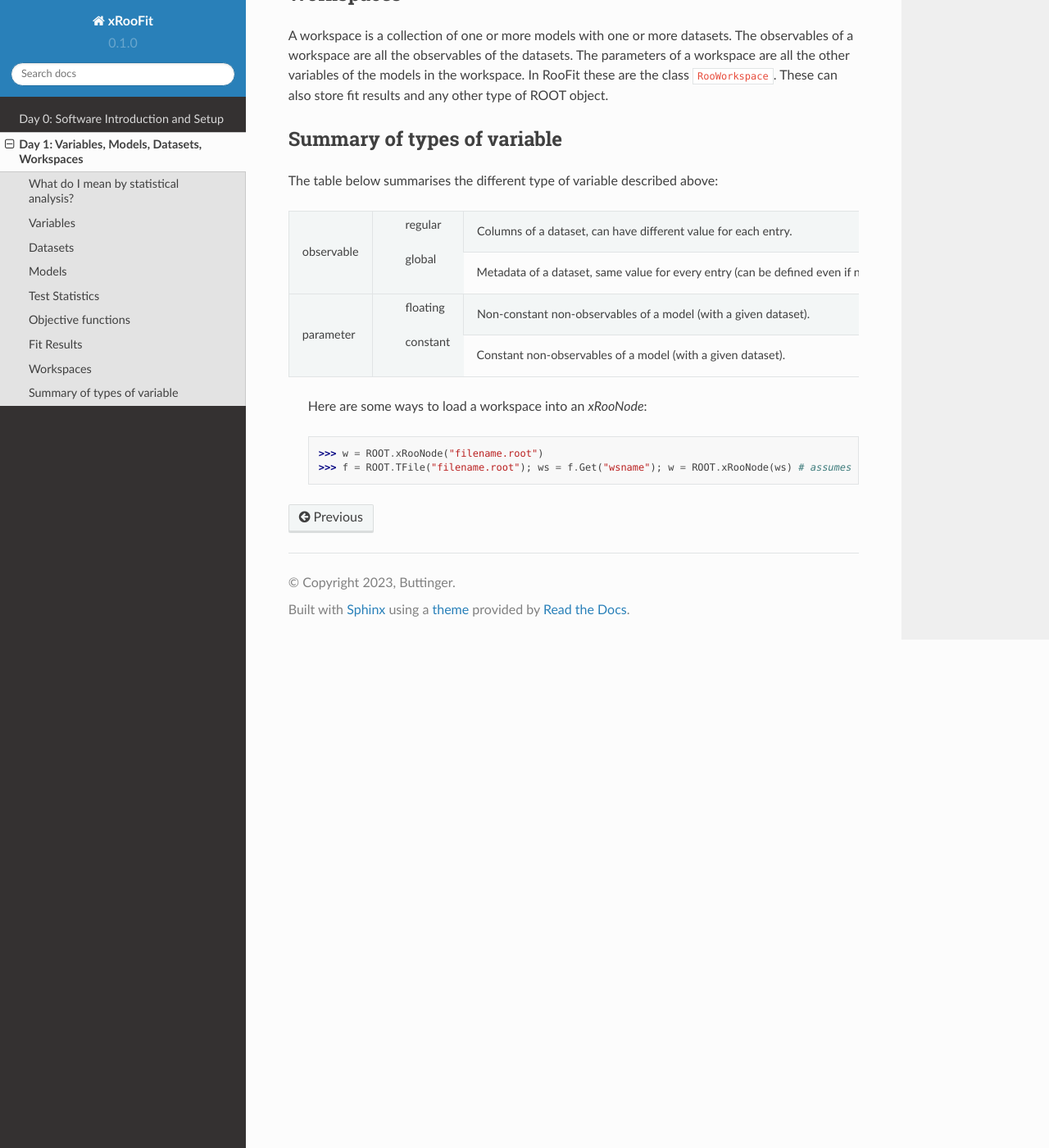
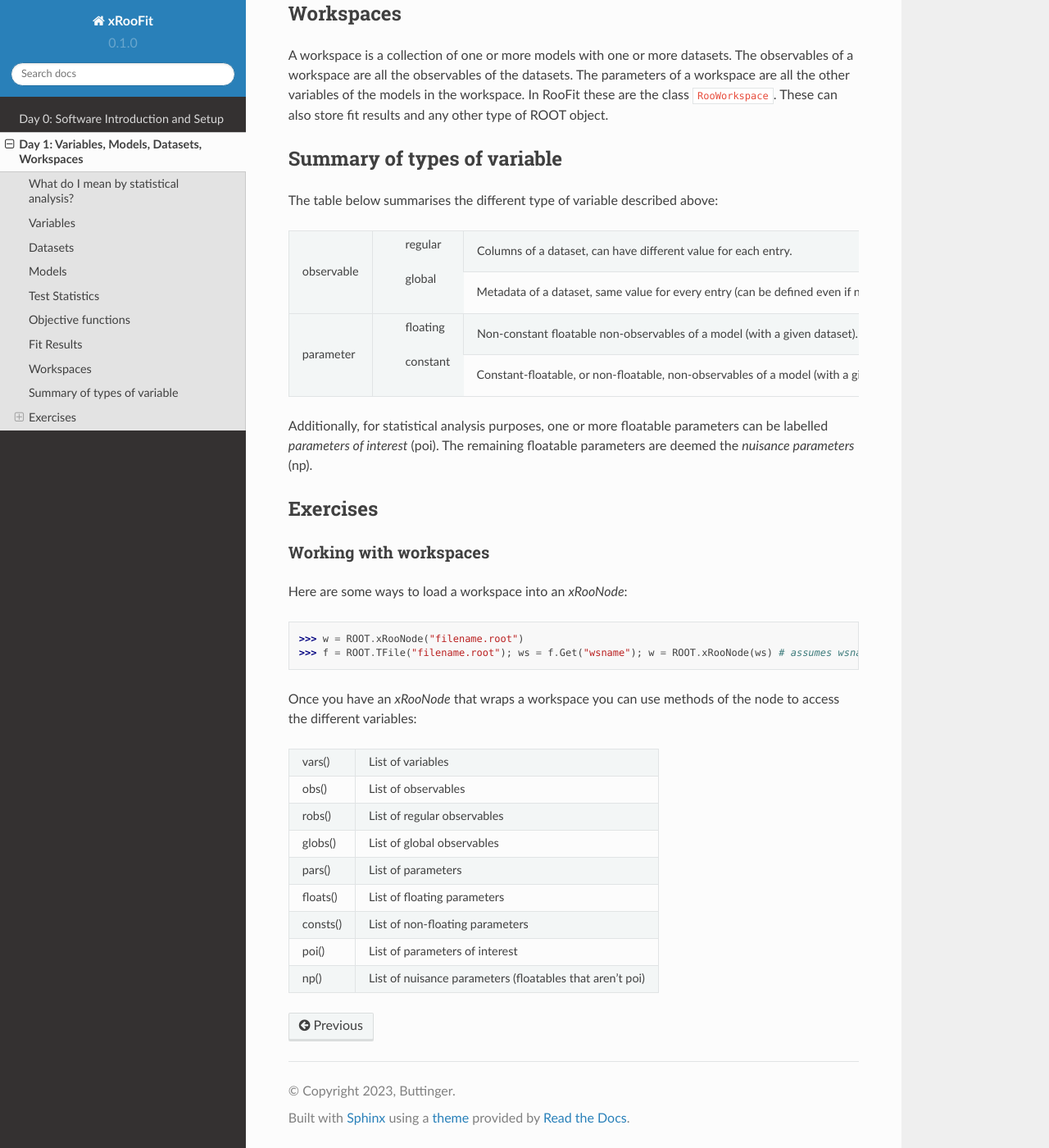
Before and after one commit to will-cern/xroofit-readthedocs, a Sphinx documentation site: the page built from docs/source/basics.rst, in a window 1280 px wide and 1400 px high, scrolled down 2268 px. Shown: the whole window at 82% size. Built offline with Sphinx 7.4.7 and the Read the Docs theme 2.0.0, drawn with Linux system fonts in a browser that asks for light colours; some of the changed text lies outside the part shown.

Commit message:
Update basics.rst

```diff
--- a/docs/source/basics.rst
+++ b/docs/source/basics.rst
@@ -28,7 +28,7 @@
 ----------
 `Models` are functions that evaluate to the probability density (or sometimes probability mass if all the observables are categorical) of observing an entry of a given dataset. This will include the probability of observing the global observable values of the dataset. Any variable that the model depends which isn't an observable is known as a `parameter`. We will learn below that models usually follow a common generic structure in HEP. Models are represented in RooFit by classes inheriting from ``RooAbsPdf``.
 
-Parameters are in one of two possible states: they are either `floating` or `constant`. Only continuous parameters can be floating (we will learn why a floating categorial parameter would cause issues). The constant parameters are also sometimes called the `arguments` of the model, and the floating parameters are the `floats`.
+Parameters are in one of two possible states: they are either `floating` or `constant`. Parameters that can be in either state are `floatable` parameters. Non-floatable parameters must be `constant`. All categorical variables are non-floatable. Additionally, continuous variables can be non-floatable if they are represented with a `RooConstVar` in RooFit. The constant parameters are also sometimes called the `arguments` of the model, and the floating parameters are the `floats`.
 
 Test Statistics
 -------------
@@ -61,18 +61,33 @@
 |observable |----------+-----------------------------------------------------------------------------------------------------+
 |           | global   | Metadata of a dataset, same value for every entry (can be defined even if no entries in the datset).|
 +-----------+----------+-----------------------------------------------------------------------------------------------------+
-|           | floating | Non-constant non-observables of a model (with a given dataset).                                     |
+|           | floating | Non-constant floatable non-observables of a model (with a given dataset).                           |
 |parameter  |----------+-----------------------------------------------------------------------------------------------------+
-|           | constant | Constant non-observables of a model (with a given dataset).                                         |
+|           | constant | Constant-floatable, or non-floatable, non-observables of a model (with a given dataset).            |
 +-----------+----------+-----------------------------------------------------------------------------------------------------+
 
+Additionally, for statistical analysis purposes, one or more floatable parameters can be labelled `parameters of interest` (poi). The remaining floatable parameters are deemed the `nuisance parameters` (np).
 
- Exercises
- -----------
+Exercises
+----------------------------
 
- Working with workspaces
- ^^^^^^^^^^^^^^^^^^^^^^^
- Here are some ways to load a workspace into an `xRooNode`:
+Working with workspaces
+^^^^^^^^^^^^^^^^^^^^^^^
+Here are some ways to load a workspace into an `xRooNode`:
 
- >>> w = ROOT.xRooNode("filename.root")
- >>> f = ROOT.TFile("filename.root"); ws = f.Get("wsname"); w = ROOT.xRooNode(ws) # assumes wsname is name of workspace in file
+>>> w = ROOT.xRooNode("filename.root")
+>>> f = ROOT.TFile("filename.root"); ws = f.Get("wsname"); w = ROOT.xRooNode(ws) # assumes wsname is name of workspace in file
+
+Once you have an `xRooNode` that wraps a workspace you can use methods of the node to access the different variables:
+
+======== =================
+vars()   List of variables
+obs()    List of observables
+robs()   List of regular observables
+globs()  List of global observables
+pars()   List of parameters
+floats() List of floating parameters
+consts() List of non-floating parameters
+poi()    List of parameters of interest
+np()     List of nuisance parameters (floatables that aren't poi)
+======== =================
```
